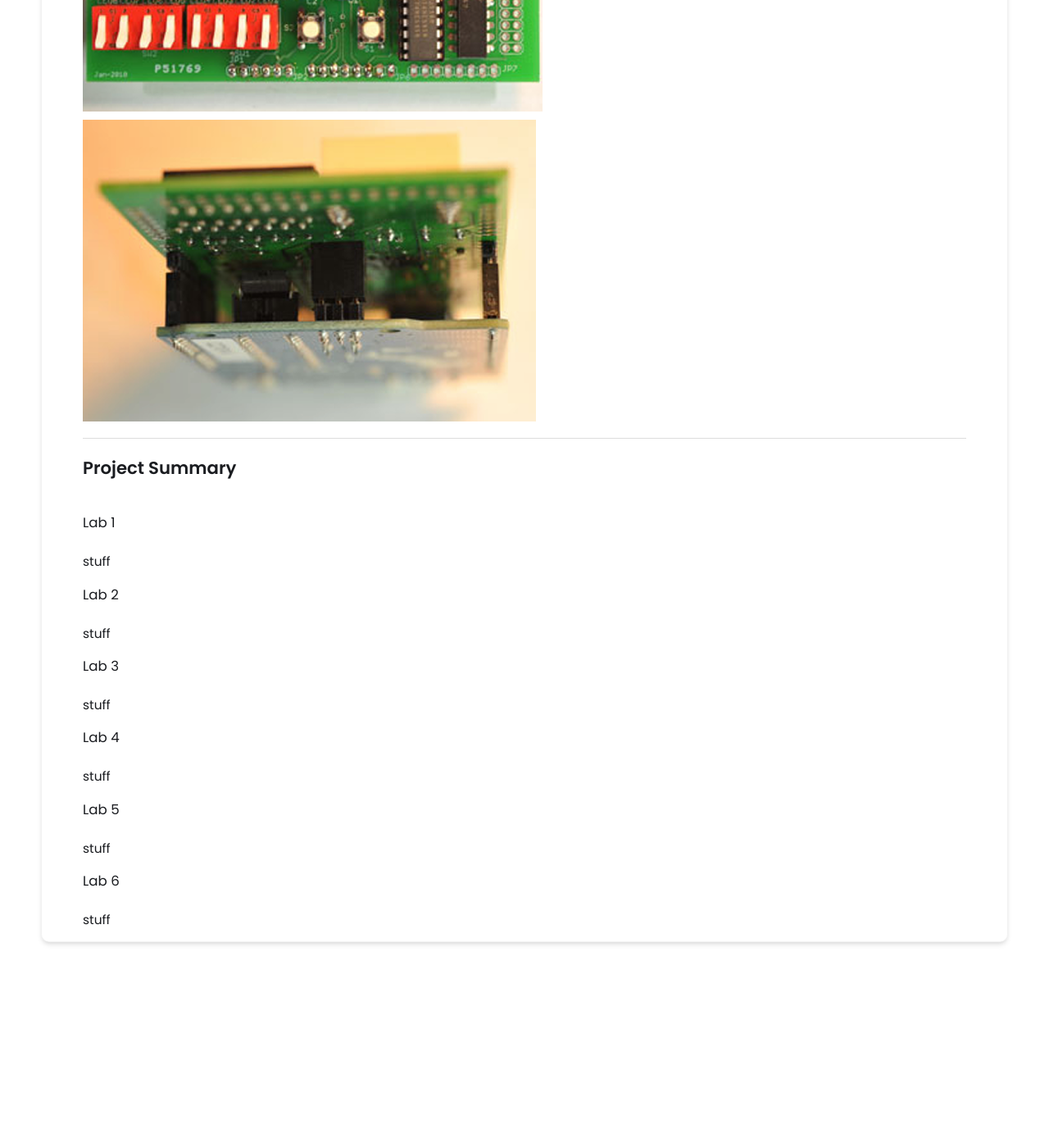
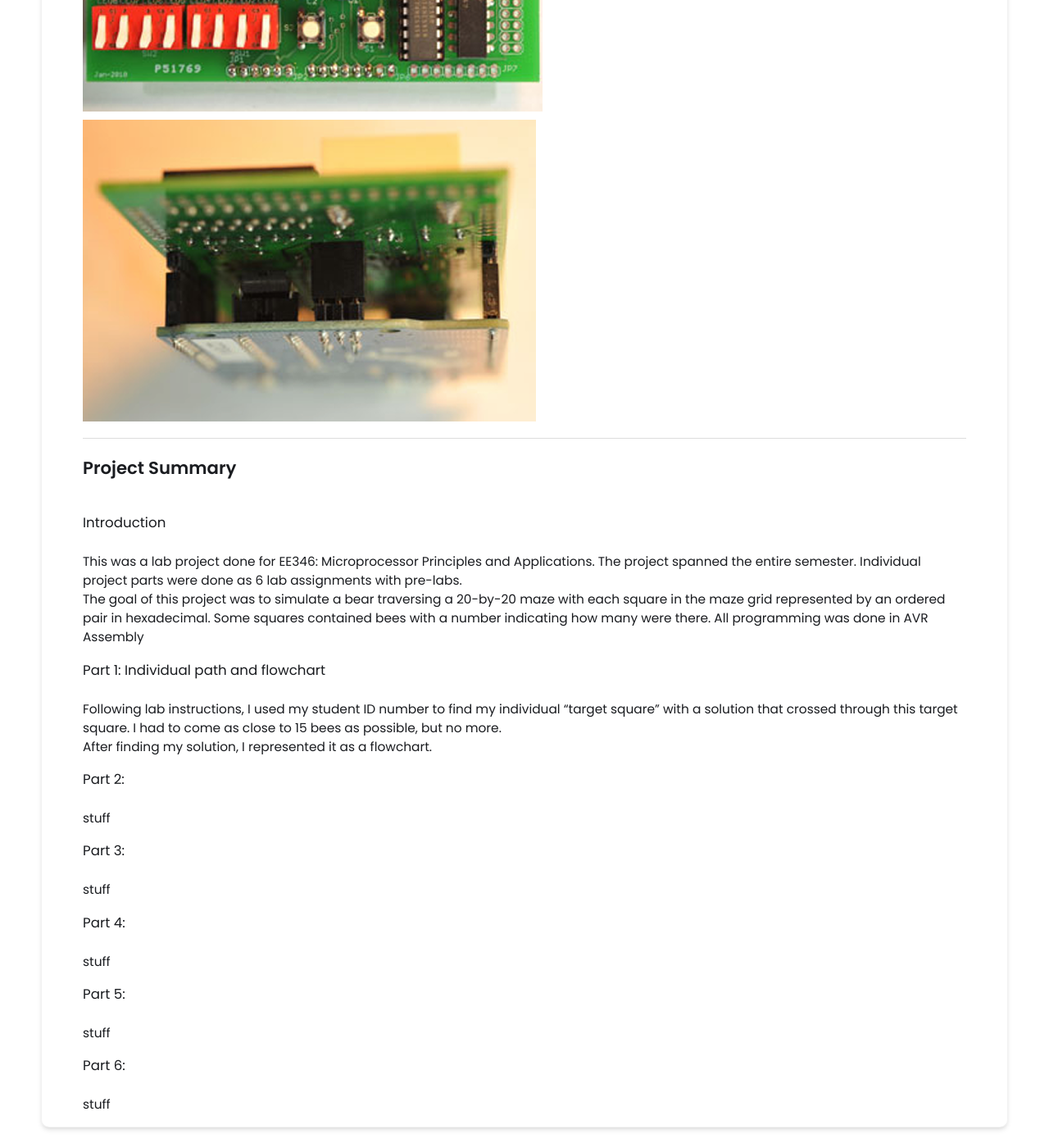
Before and after one commit to MattPieti/MattPieti.github.io, a Jekyll site: the page built from _projects/2maze/index.md, in a window 1280 px wide and 1400 px high, scrolled down 1124 px. Shown: the whole window at 82% size. Built offline with Jekyll 4.4.1, drawn with Linux system fonts in a browser that asks for light colours; before the commit the page ends 2298 px from its top, so only the background shows below that.

Commit message:
Update index.md

```diff
--- a/_projects/2maze/index.md
+++ b/_projects/2maze/index.md
@@ -25,27 +25,35 @@ This custom PCB was built by soldering 30 parts according to instructions from t
 
 ## Project Summary
 <br>
-### Lab 1
+### Introduction
+<br>
+This was a lab project done for EE346: Microprocessor Principles and Applications. The project spanned the entire semester. Individual project parts were done as 6 lab assignments with pre-labs.
+<br>
+The goal of this project was to simulate a bear traversing a 20-by-20 maze with each square in the maze grid represented by an ordered pair in hexadecimal. Some squares contained bees with a number indicating how many were there. All programming was done in AVR Assembly
+<br>
+### Part 1: Individual path and flowchart
+<br>
+Following lab instructions, I used my student ID number to find my individual "target square" with a solution that crossed through this target square. I had to come as close to 15 bees as possible, but no more.
+<br>
+After finding my solution, I represented it as a flowchart.
+<br>
+### Part 2:
 <br>
 stuff
 <br>
-### Lab 2
+### Part 3:
 <br>
 stuff
 <br>
-### Lab 3
+### Part 4:
 <br>
 stuff
 <br>
-### Lab 4
+### Part 5:
 <br>
 stuff
 <br>
-### Lab 5
+### Part 6:
 <br>
 stuff
 <br>
-### Lab 6
-<br>
-stuff
-<br>
```
